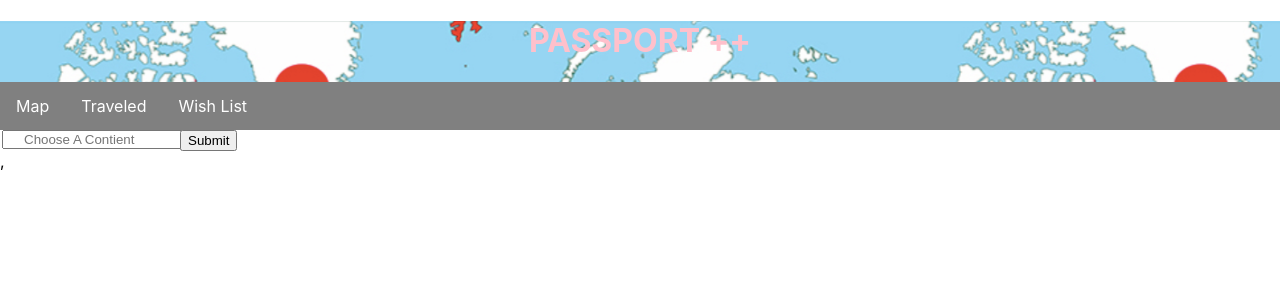
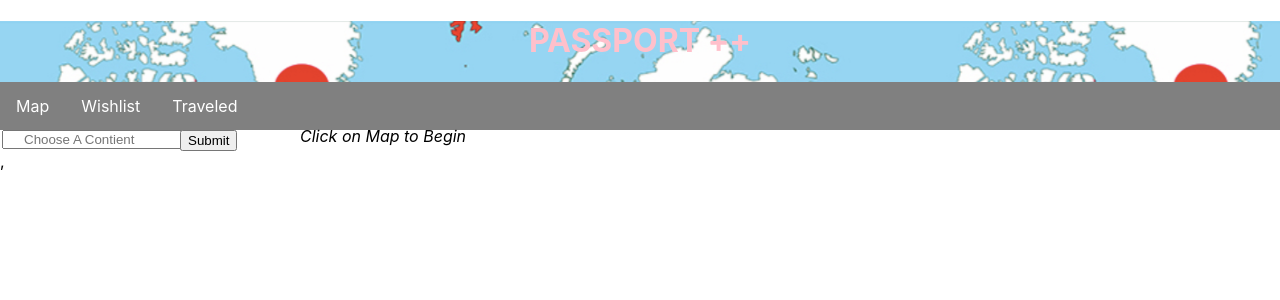
Before and after one commit to Chidinma98/API-Project, a React (Create React App) app: page /map in a window 1280 px wide. Shown: the top 300 px of the page. Built offline with nearby package versions, Linux system fonts and the light colour scheme.

Commit message:
final project

```diff
--- a/src/App.js
+++ b/src/App.js
@@ -118,8 +118,8 @@ class App extends Component {
           <nav className = "main-nav">
             <ul>
               <li><Link to='/map'> Map </Link></li>
-              <li><Link to='/traveled'>Traveled</Link></li>
-              <li><Link to='/traveling'>Wish List</Link></li>
+              <li><Link to='/traveled'>Wishlist</Link></li>
+              <li><Link to='/traveling'>Traveled</Link></li>
             </ul>
           </nav>
 
@@ -133,6 +133,7 @@ class App extends Component {
           <button type='submit' name='info'>Submit</button>
 
         </form>
+        <p className = 'directions'>Click on Map to Begin</p>
 
 
 
--- a/src/index.css
+++ b/src/index.css
@@ -128,3 +128,11 @@ button {
 p{
   display: inline-block;
 }
+
+.directions{
+  position: absolute;
+  left: 300px;
+  top: 110px;
+  font-style: oblique;
+
+}
```
